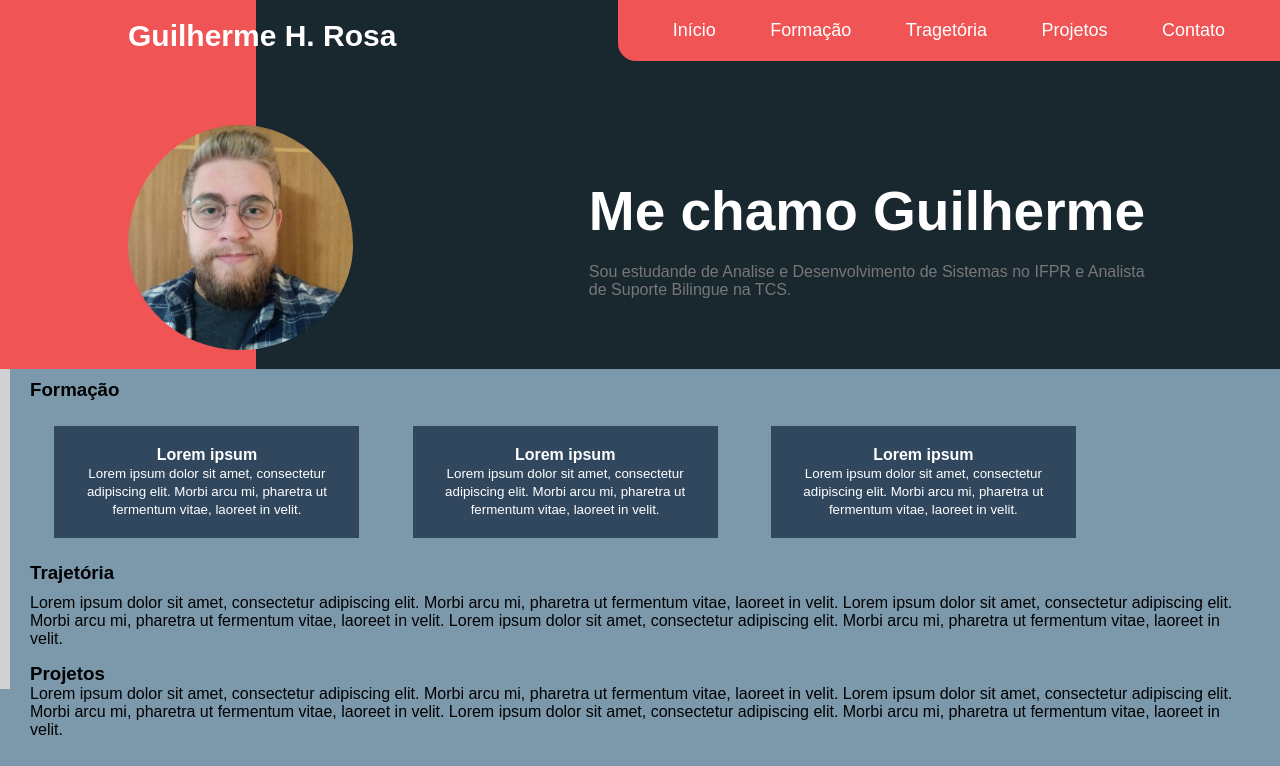
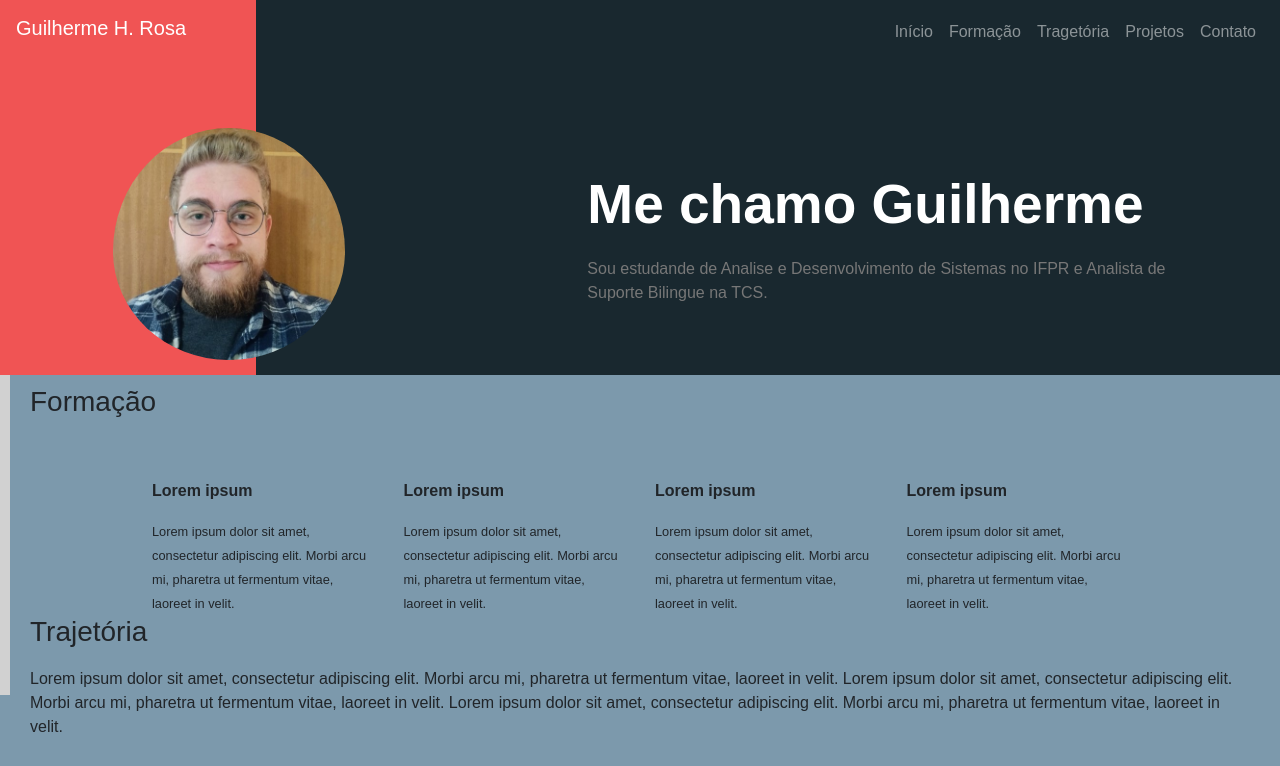
Before and after one commit to guiihenrikee/HTML_CSS_Practice_2, a plain HTML site: page index.html in a window 1280 px wide. Shown: the top 766 px of the page. Drawn offline with nearby package versions, Linux system fonts and the light colour scheme.

Commit message:
Update index.html

```diff
--- a/index.html
+++ b/index.html
@@ -5,27 +5,39 @@
     <meta http-equiv="X-UA-Compatible" content="IE=edge">
     <meta name="viewport" content="width=device-width, initial-scale=1.0">
     <title>Site - Portifólio</title>
+    <link rel="stylesheet" href="https://cdn.jsdelivr.net/npm/bootstrap@4.0.0/dist/css/bootstrap.min.css" integrity="sha384-Gn5384xqQ1aoWXA+058RXPxPg6fy4IWvTNh0E263XmFcJlSAwiGgFAW/dAiS6JXm" crossorigin="anonymous">
     <link rel="stylesheet" href="styles.css">
+    <script src="https://code.jquery.com/jquery-3.2.1.slim.min.js" integrity="sha384-KJ3o2DKtIkvYIK3UENzmM7KCkRr/rE9/Qpg6aAZGJwFDMVNA/GpGFF93hXpG5KkN" crossorigin="anonymous" defer></script>
+    <script src="https://cdn.jsdelivr.net/npm/popper.js@1.12.9/dist/umd/popper.min.js" integrity="sha384-ApNbgh9B+Y1QKtv3Rn7W3mgPxhU9K/ScQsAP7hUibX39j7fakFPskvXusvfa0b4Q" crossorigin="anonymous" defer></script>
+    <script src="https://cdn.jsdelivr.net/npm/bootstrap@4.0.0/dist/js/bootstrap.min.js" integrity="sha384-JZR6Spejh4U02d8jOt6vLEHfe/JQGiRRSQQxSfFWpi1MquVdAyjUar5+76PVCmYl" crossorigin="anonymous" defer></script>
     <script src="script.js" defer></script>
 </head>
 <body>
     <header class="header">
-        <nav>
-            <a href="" class="logo">Guilherme H. Rosa</a>
-            <div class="nav-links">
-                <ul>
-                    <li><a href="">Início</a></li>
-                    <li><a href="">Formação</a></li>
-                    <li><a href="">Tragetória</a></li>
-                    <li><a href="">Projetos</a></li>
-                    <li><a href="">Contato</a></li>
+        <nav class="navbar navbar-expand-lg navbar-dark">
+            <h1 class="navbar-brand">Guilherme H. Rosa</h1>
+            <button class="navbar-toggler" type="button" data-toggle="collapse" data-target="#navbarToggler" aria-controls="navbarTogglerDemo01" aria-expanded="false" aria-label="Toggle navigation">
+                <span class="navbar-toggler-icon"></span>
+            </button>
+            <div class="collapse navbar-collapse" id="navbarToggler">
+                <ul class="navbar-nav ml-auto">
+                    <li class="nav-item">
+                        <a class="nav-link" href="">Início</a></li>
+                    <li class="nav-item">
+                        <a class="nav-link" href="">Formação</a></li>
+                    <li class="nav-item">
+                        <a class="nav-link" href="">Tragetória</a></li>
+                    <li class="nav-item">
+                        <a class="nav-link" href="">Projetos</a></li>
+                    <li class="nav-item">
+                        <a class="nav-link" href="">Contato</a></li>
                 </ul>
             </div>
         </nav>
         <div class="left-sidebar"></div>
         <div class="row">
             <div class="left-col">
-                <img src="images/image.jpg">
+                <img class="rounded-circle" src="images/image.jpg">
             </div>
             <div class="right-col">
                 <h1>Me chamo Guilherme</h1>
@@ -33,37 +45,44 @@
             </div>
         </div>
     </header>
+    <div class="container-fuid">
         <div class="sessao1">
             <h3>Formação</h3>
-        <div class="formacao">
+            <div class="row">
+            <div id="grid" class="col-md-3 col-sm-6">
                 <p><b>Lorem ipsum</b></p>
                 <small>Lorem ipsum dolor sit amet, consectetur adipiscing elit. Morbi arcu mi, pharetra ut fermentum vitae, laoreet in velit.</small>
             </div>
-        <div class="formacao">
+            <div id="grid" class="col-md-3 col-sm-6">
                 <p><b>Lorem ipsum</b></p>
                 <small>Lorem ipsum dolor sit amet, consectetur adipiscing elit. Morbi arcu mi, pharetra ut fermentum vitae, laoreet in velit.</small>
             </div>
-        <div class="formacao">
+            <div id="grid" class="col-md-3 col-sm-6">
+                <p><b>Lorem ipsum</b></p>
+                <small>Lorem ipsum dolor sit amet, consectetur adipiscing elit. Morbi arcu mi, pharetra ut fermentum vitae, laoreet in velit.</small>
+            </div>
+            <div id="grid" class="col-md-3 col-sm-6">
                 <p><b>Lorem ipsum</b></p>
                 <small>Lorem ipsum dolor sit amet, consectetur adipiscing elit. Morbi arcu mi, pharetra ut fermentum vitae, laoreet in velit.</small>
             </div>
         </div>
+        </div>
         <aside class="hideAside" id="formAside">
             <div class="form-box">
-            <h3>Fale comigo!</h3>
+                <h3>Fale comigo</h3>
                 <form>
                     <div class="input-box">
-                    <input type="text" placeholder="Nome">
-                    <input type="text" placeholder="Sobrenome">
+                        <input class="form-control" type="text" placeholder="Nome">
+                        <input class="form-control" type="text" placeholder="Sobrenome">
                     </div>
                     <div class="input-box">
-                    <input type="Telefone" placeholder="Telefone">
-                    <input type="email" placeholder="E-mail">
+                        <input class="form-control" type="Telefone" placeholder="Telefone">
+                        <input class="form-control" type="email" placeholder="E-mail">
                     </div>
                     <div class="text-area">
-                    <textarea rows="4" placeholder="Sua Mensagem"></textarea>
+                        <textarea class="form-control" rows="4" placeholder="Sua Mensagem"></textarea>
                     </div>
-                <button type="submit" class="submit-bt">Enviar</button>
+                    <button type="submit" class="btn btn-primary" style="margin: 2%">Enviar</button>
                 </form>
             </div>
         </aside>
@@ -88,9 +107,9 @@
             <p>Lorem ipsum dolor sit amet, consectetur adipiscing elit. Morbi arcu mi, pharetra ut fermentum vitae, laoreet in velit.
                 Lorem ipsum dolor sit amet, consectetur adipiscing elit. Morbi arcu mi, pharetra ut fermentum vitae, laoreet in velit.
             </p>
-        <button onclick="toggleFunction()">Novo Projeto</button>
+            <button onclick="toggleFunction()" class="btn btn-primary">Novo Projeto</button>
         </div>
-
+    </div>
     <footer class="align-test">
         <div class="social-media">
             <div class="icon">
```
Lines whose indentation alone changed are shown as unchanged.
